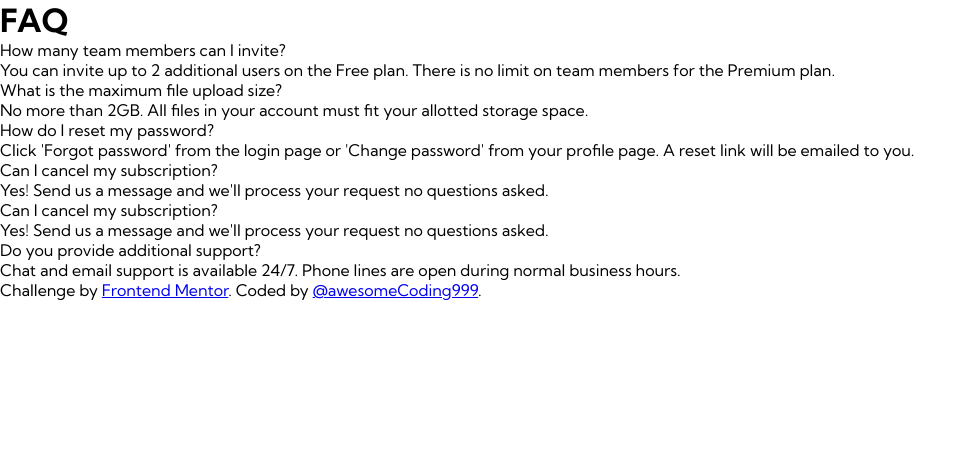
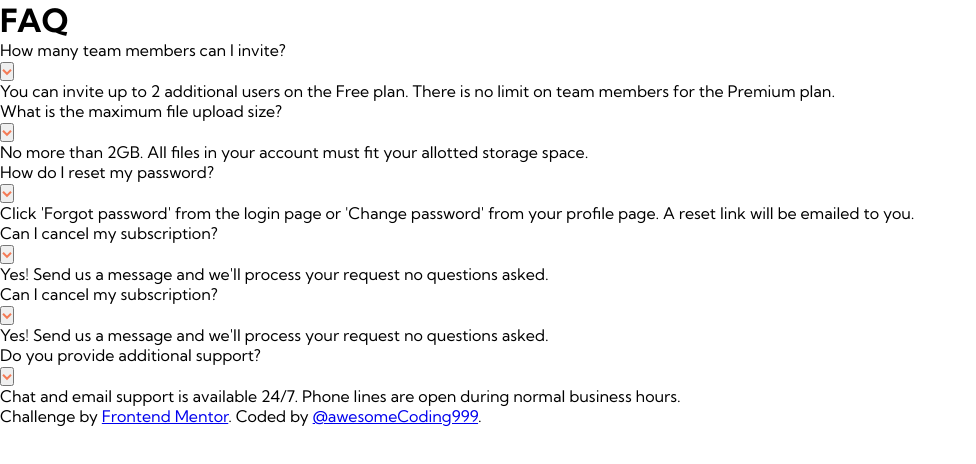
Before and after one commit to awesomeCoding999/frontend-mentor-faq-card, a React (Vite) app: page / in a window 1280 px wide. Shown: the top 464 px of the page, without its empty margins (0-976 px from the left). Built offline with nearby package versions, Linux system fonts and the light colour scheme.

Commit message:
chore: setting up component folder structure

```diff
--- a/src/App.tsx
+++ b/src/App.tsx
@@ -1,6 +1,6 @@
 import "./App.css";
-import { Footer } from "./components/Footer";
-import { FAQCard } from "./components/FAQCard";
+import { Footer } from "./components/footer";
+import { FAQCard } from "./components/faq-card";
 function App() {
   return (
     <div>
--- a/src/components/FAQCard.tsx
+++ /dev/null
@@ -1,16 +0,0 @@
-import { faqList } from "../faq";
-export const FAQCard = () => {
-  return (
-    <>
-      <h1>FAQ</h1>
-      <ul>
-        {faqList.map(({ id, question, answer }) => (
-          <li key={id}>
-            <p>{question}</p>
-            <p>{answer}</p>
-          </li>
-        ))}
-      </ul>
-    </>
-  );
-};
--- /dev/null
+++ b/src/components/faq-card/FAQCard.tsx
@@ -0,0 +1,25 @@
+import { useState } from "react";
+import { faqList } from "../../faq";
+import arrowIcon from "../../../public/images/icon-arrow-down.svg";
+
+export const FAQCard = () => {
+  const [activeFAQ, setActiveFAQ] = useState<string>("faq-2");
+  return (
+    <div className="faq-card">
+      <h1>FAQ</h1>
+      <ul>
+        {faqList.map(({ id, question, answer }) => (
+          <li className="faq" key={id}>
+            <div className="question-container">
+              <p>{question}</p>
+              <button>
+                <img src={arrowIcon} alt="arrow icon" />
+              </button>
+            </div>
+            <p>{answer}</p>
+          </li>
+        ))}
+      </ul>
+    </div>
+  );
+};
--- /dev/null
+++ b/src/components/faq-card/index.ts
@@ -0,0 +1 @@
+export { FAQCard } from "./FAQCard";
--- /dev/null
+++ b/src/components/footer/index.ts
@@ -0,0 +1 @@
+export { Footer } from "./Footer";
```
Also changed, not shown: src/components/faq-card/FAQCard.css (added), src/components/footer/Footer.css (added), src/components/footer/Footer.tsx (renamed from src/components/Footer.tsx).
